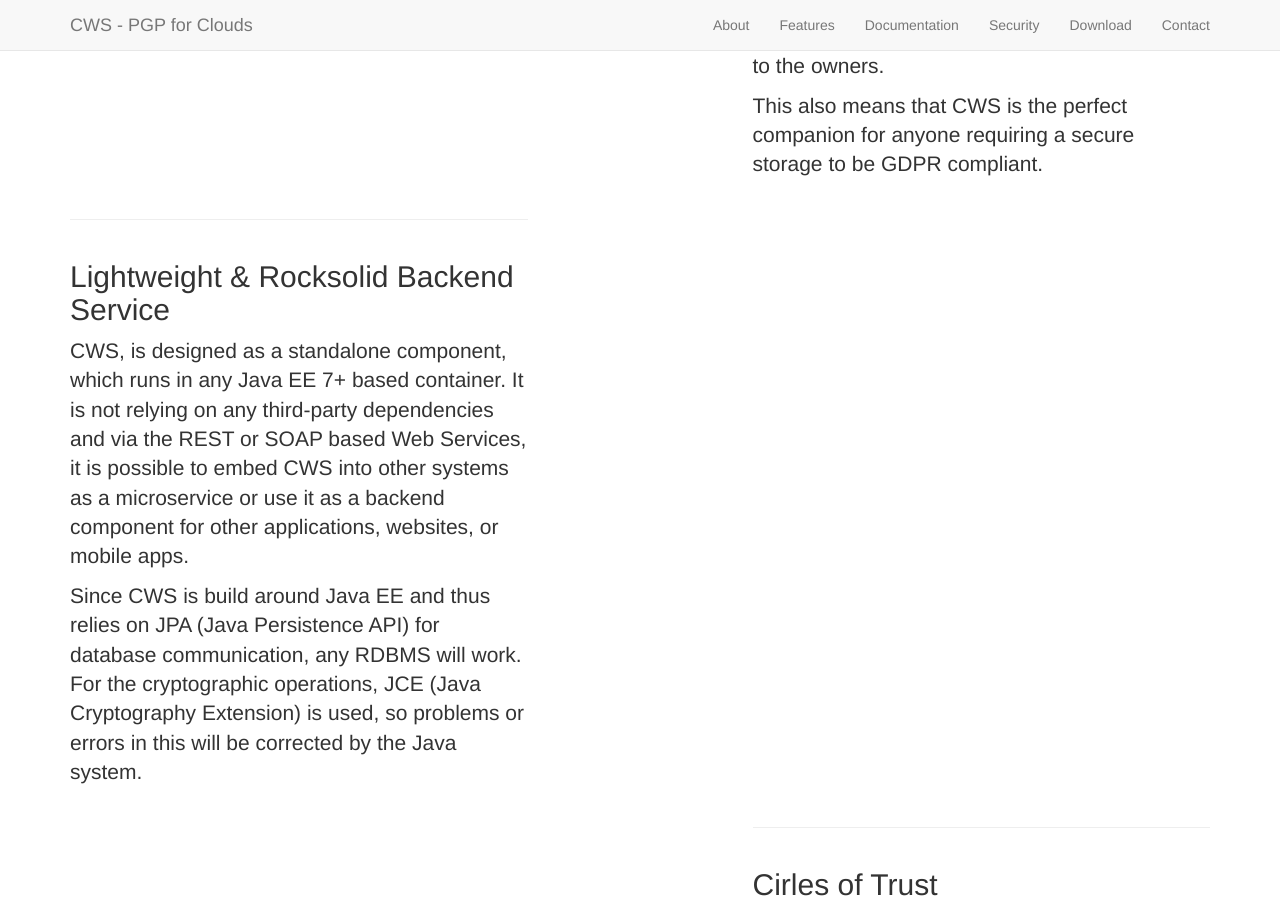
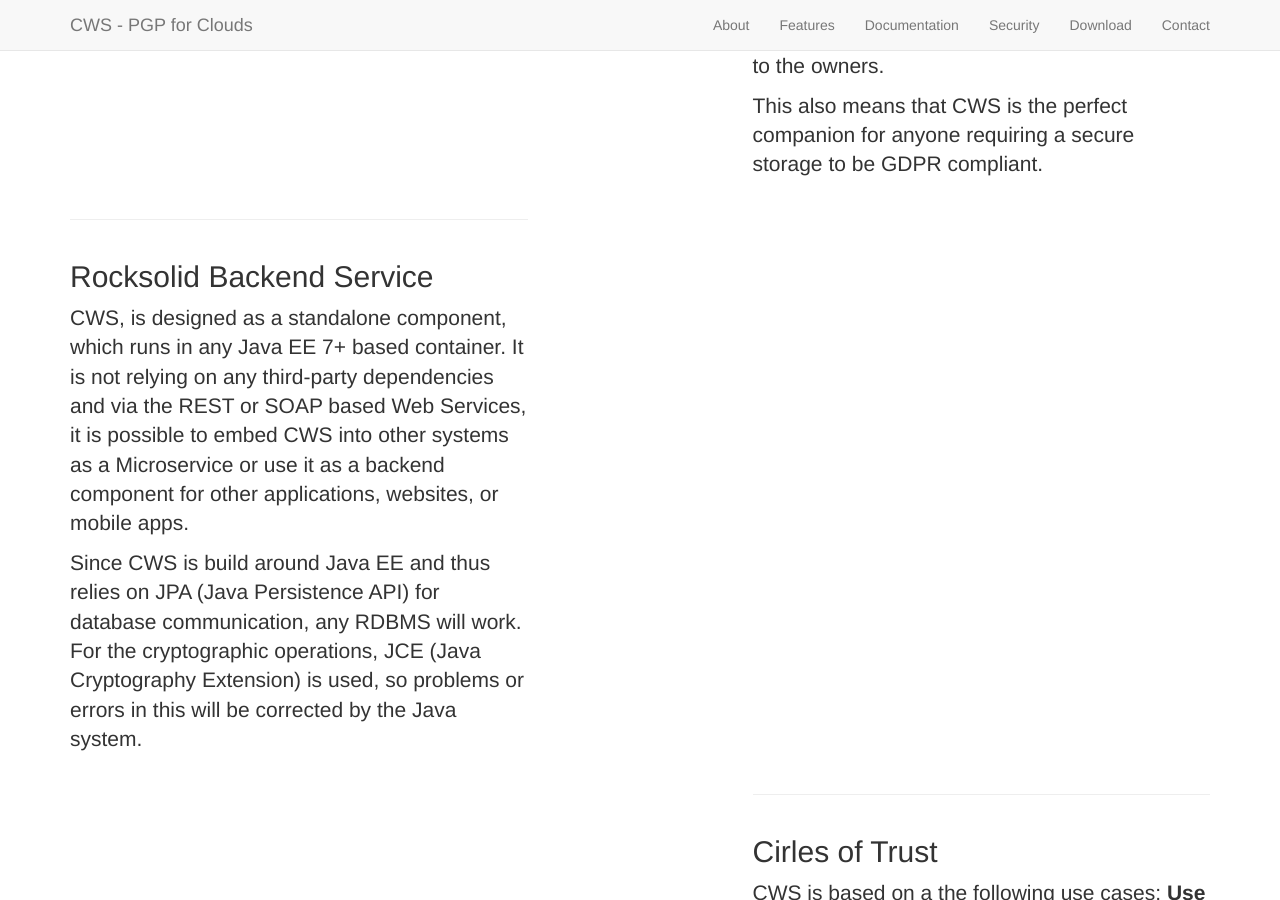
Before and after one commit to JavaDogs/cws-website, a Jekyll site: the page built from _posts/2018-06-02-lightweight_backend.markdown, in a window 1280 px wide and 900 px high, scrolled down 1018 px. Built offline with Jekyll 4.4.1, drawn with Linux system fonts in a browser that asks for light colours; nearby versions of some CDN libraries; library files that are not in the unit come from our copies; some of the changed text lies outside the part shown.

```diff
--- a/_includes/about.html
+++ b/_includes/about.html
@@ -33,7 +33,7 @@
                   <a href="https://travis-ci.org/JavaDogs/cws" rel="nofollow"><img src="https://api.travis-ci.org/JavaDogs/cws.svg" alt="TravisCI" style="max-width:100%;"></a>
                   <a href="https://circleci.com/gh/JavaDogs/cws" rel="nofollow"><img src="https://circleci.com/gh/JavaDogs/cws.png?style=shield" alt="CircleCI" style="max-width:100%;"></a>
                   <a href="https://scan.coverity.com/projects/javadogs-cws" rel="nofollow"><img src="https://scan.coverity.com/projects/13955/badge.svg" alt="Coverity" style="max-width:100%;"></a>
-                  <a href="https://sonarcloud.io/dashboard?id=io.javadog:cws" rel="nofollow"><img src="https://sonarcloud.io/api/badges/gate?key=io.javadog:cws" alt="SonarQube" style="max-width:100%;"></a>
+                  <a href="https://sonarcloud.io/dashboard?id=io.javadog:cws" rel="nofollow"><img src="https://sonarcloud.io/api/project_badges/measure?project=io.javadog:cws&metric=alert_status" alt="SonarCloud" style="max-width:100%;"></a>
                   <a href="https://www.codacy.com/app/cws/cws" rel="nofollow"><img src="https://api.codacy.com/project/badge/Grade/78366d7059554164a3f65ceabe986598" alt="Codacy" style="max-width:100%;"></a>
                   <a href="http://www.apache.org/licenses/LICENSE-2.0" rel="nofollow"><img src="https://img.shields.io/badge/license-Apache+License+2.0-blue.svg" alt="Software License" style="max-width:100%;"></a>
                 </h2>
--- a/_posts/2018-06-02-lightweight_backend.markdown
+++ b/_posts/2018-06-02-lightweight_backend.markdown
@@ -2,13 +2,13 @@
 layout: default
 img: anvil.png
 category: Features
-title: Lightweight &amp; Rocksolid Backend Service
+title: Rocksolid Backend Service
 description: |
 ---
 CWS, is designed as a standalone component, which runs in any Java EE 7+ based
-container. It is not relying on any third-party dependencies and via the REST or
-SOAP based Web Services, it is possible to embed CWS into other systems as a
-microservice or use it as a backend component for other applications, websites,
+container. It is not relying on any third-party dependencies and via the REST
+or SOAP based Web Services, it is possible to embed CWS into other systems as a
+Microservice or use it as a backend component for other applications, websites,
 or mobile apps.
 
 Since CWS is build around Java EE and thus relies on JPA (Java Persistence API)
```
Also changed, not shown: favicon.ico (added).
